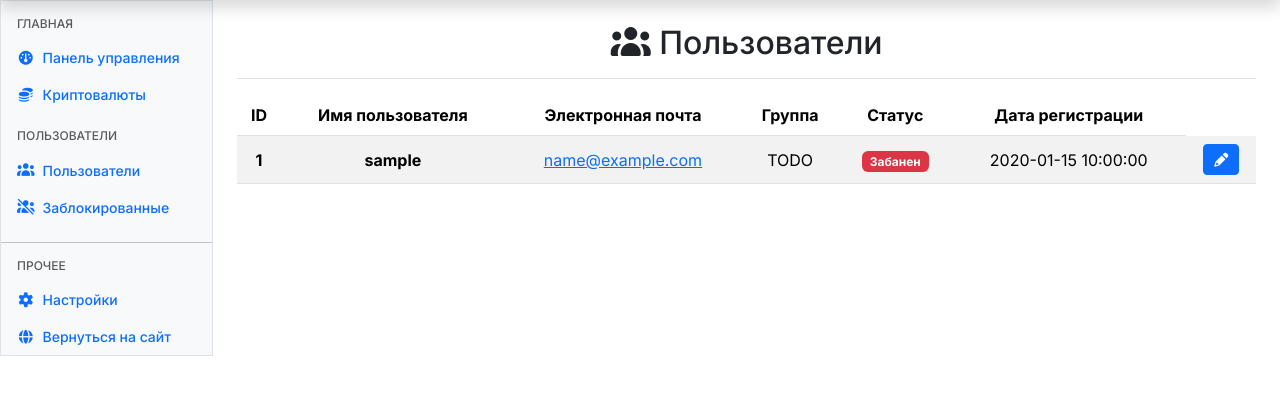
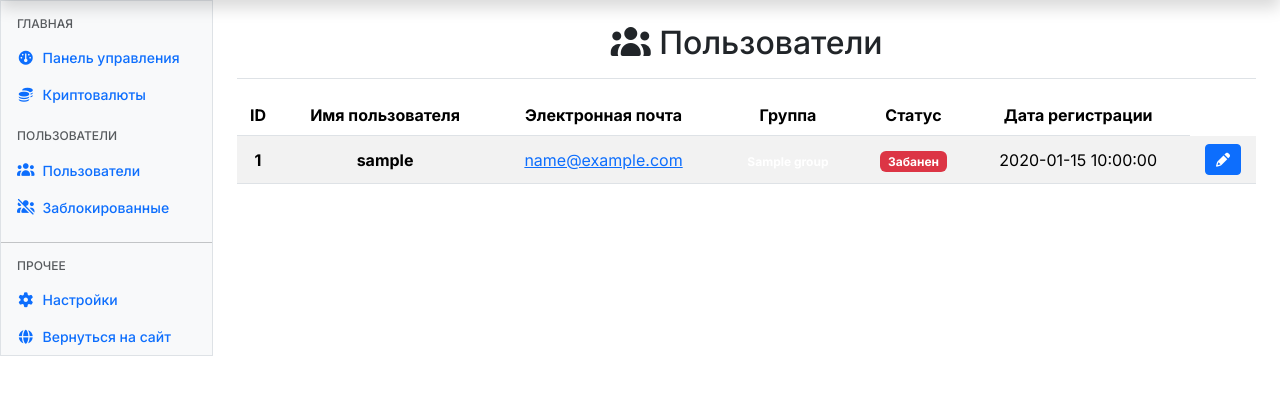
Before and after one commit to mohovikov/virtual-crypto-mining, a Flask app: page /admin/users in a window 1280 px wide. Shown: the part 48-443 px from the top of the page. Run offline with Flask 3, Linux system fonts and the light colour scheme; tables that the repository leaves empty hold one stand-in row (values such as "Sample post"); grey boxes labelled with a size stand in for pictures from a placeholder-image service; some libraries are stand-ins or nearby versions.

Commit message:
Отображение группы привилегии по privileges пользователя

```diff
--- a/templates/admin/users.html
+++ b/templates/admin/users.html
@@ -29,7 +29,14 @@
       <td>
         <a href="mailto:{{ user.email }}">{{ user.email }}</a>
       </td>
-      <td>TODO</td>
+      <td>
+        {% set group = get_privilege_group(user.privileges) %}
+        {% if group %}
+        <span class="badge text-bg-{{ group.color_class }}">{{ group.name }}</span>
+        {% else %}
+        <span class="badge text-bg-danger">Неизвестно ({{ user.privileges }})</span>
+        {% endif %}
+      </td>
       <td>
         {% set text, color = check_user_status(user.privileges) %}
         <span class="badge text-bg-{{ color }}">{{ text }}</span>
```
